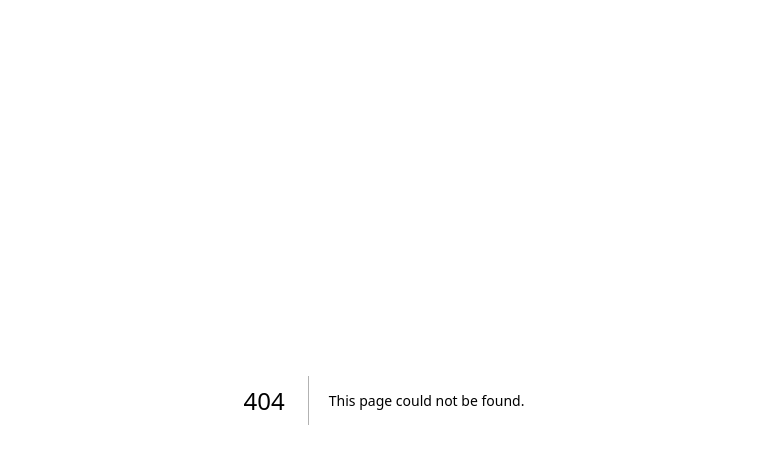
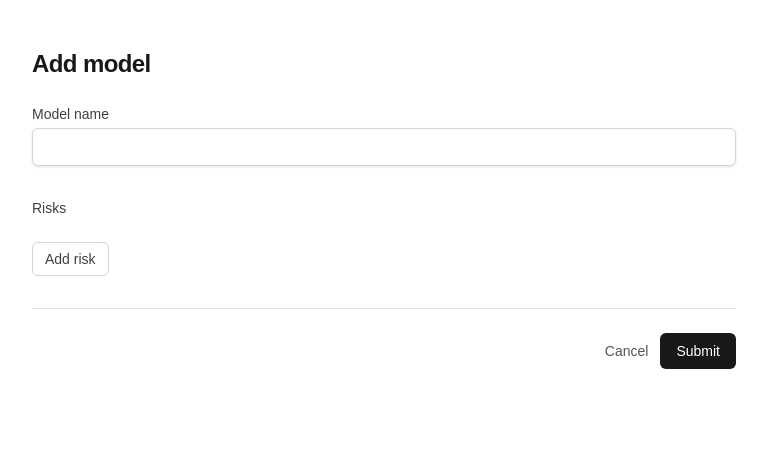
Before and after one commit to wheresrhys/governr-take-home, a Next.js app: page /add-model in a window 1280 px wide. Before the commit this address had no page. Shown: the top 464 px of the page, without its empty margins (256-1023 px from the left). Built offline with nearby package versions, Linux system fonts and the light colour scheme.

Commit message:
Add "Add model" page with dynamic risk rows
Frontend-only form (no db wiring yet, matching current app state):
model name input, repeatable risk category/context/severity rows, submit.

```diff
--- /dev/null
+++ b/app/add-model-options.ts
@@ -0,0 +1,16 @@
+import type { Severity } from "@/app/lib/severity-styles";
+
+export const RISK_CATEGORY_OPTIONS = [
+  "Bias & Fairness",
+  "Data Privacy",
+  "Explainability",
+  "Model Drift",
+];
+
+export const DEPLOYMENT_CONTEXT_OPTIONS = ["Production", "Staging"];
+
+export const SEVERITY_OPTIONS: { value: Severity; label: string }[] = [
+  { value: "LOW", label: "Low" },
+  { value: "MODERATE", label: "Moderate" },
+  { value: "HIGH", label: "High" },
+];
--- /dev/null
+++ b/app/add-model/page.tsx
@@ -0,0 +1,165 @@
+"use client";
+
+import { useState } from "react";
+import Link from "next/link";
+import type { Severity } from "@/app/lib/severity-styles";
+import {
+  DEPLOYMENT_CONTEXT_OPTIONS,
+  RISK_CATEGORY_OPTIONS,
+  SEVERITY_OPTIONS,
+} from "@/app/add-model-options";
+
+type RiskRow = {
+  id: number;
+  riskCategory: string;
+  context: string;
+  severity: Severity;
+};
+
+let nextRiskRowId = 1;
+
+function createRiskRow(): RiskRow {
+  return {
+    id: nextRiskRowId++,
+    riskCategory: RISK_CATEGORY_OPTIONS[0],
+    context: DEPLOYMENT_CONTEXT_OPTIONS[0],
+    severity: SEVERITY_OPTIONS[0].value,
+  };
+}
+
+export default function AddModelPage() {
+  const [modelName, setModelName] = useState("");
+  const [riskRows, setRiskRows] = useState<RiskRow[]>([]);
+
+  function addRiskRow() {
+    setRiskRows((prev) => [...prev, createRiskRow()]);
+  }
+
+  function updateRiskRow(id: number, changes: Partial<RiskRow>) {
+    setRiskRows((prev) =>
+      prev.map((row) => (row.id === id ? { ...row, ...changes } : row)),
+    );
+  }
+
+  function handleSubmit(event: React.FormEvent<HTMLFormElement>) {
+    event.preventDefault();
+  }
+
+  return (
+    <main className="mx-auto w-full max-w-3xl px-8 py-12">
+      <h1 className="mb-6 text-2xl font-semibold tracking-tight text-zinc-900">
+        Add model
+      </h1>
+      <form onSubmit={handleSubmit} className="space-y-8">
+        <div>
+          <label
+            htmlFor="model-name"
+            className="mb-1 block text-sm font-medium text-zinc-700"
+          >
+            Model name
+          </label>
+          <input
+            type="text"
+            id="model-name"
+            name="model-name"
+            value={modelName}
+            onChange={(event) => setModelName(event.target.value)}
+            required
+            className="block w-full rounded-md border border-zinc-300 px-3 py-2 text-sm text-zinc-900 shadow-sm focus:border-zinc-500 focus:outline-none focus:ring-1 focus:ring-zinc-500"
+          />
+        </div>
+
+        <div>
+          <h2 className="mb-3 text-sm font-medium text-zinc-700">Risks</h2>
+
+          {riskRows.length > 0 && (
+            <div className="mb-3 grid grid-cols-3 gap-3 border-b border-zinc-200 pb-2 text-xs font-medium uppercase tracking-wide text-zinc-500">
+              <span>Risk category</span>
+              <span>Deployment context</span>
+              <span>Severity</span>
+            </div>
+          )}
+
+          <div className="space-y-3">
+            {riskRows.map((row) => (
+              <div key={row.id} className="grid grid-cols-3 items-center gap-3">
+                <select
+                  id={`risk-category-${row.id}`}
+                  name={`risk-category-${row.id}`}
+                  value={row.riskCategory}
+                  onChange={(event) =>
+                    updateRiskRow(row.id, { riskCategory: event.target.value })
+                  }
+                  className="block w-full rounded-md border border-zinc-300 px-3 py-2 text-sm text-zinc-900 shadow-sm focus:border-zinc-500 focus:outline-none focus:ring-1 focus:ring-zinc-500"
+                >
+                  {RISK_CATEGORY_OPTIONS.map((option) => (
+                    <option key={option} value={option}>
+                      {option}
+                    </option>
+                  ))}
+                </select>
+
+                <select
+                  id={`deployment-context-${row.id}`}
+                  name={`deployment-context-${row.id}`}
+                  value={row.context}
+                  onChange={(event) =>
+                    updateRiskRow(row.id, { context: event.target.value })
+                  }
+                  className="block w-full rounded-md border border-zinc-300 px-3 py-2 text-sm text-zinc-900 shadow-sm focus:border-zinc-500 focus:outline-none focus:ring-1 focus:ring-zinc-500"
+                >
+                  {DEPLOYMENT_CONTEXT_OPTIONS.map((option) => (
+                    <option key={option} value={option}>
+                      {option}
+                    </option>
+                  ))}
+                </select>
+
+                <select
+                  id={`risk-severity-${row.id}`}
+                  name={`risk-severity-${row.id}`}
+                  value={row.severity}
+                  onChange={(event) =>
+                    updateRiskRow(row.id, {
+                      severity: event.target.value as Severity,
+                    })
+                  }
+                  className="block w-full rounded-md border border-zinc-300 px-3 py-2 text-sm text-zinc-900 shadow-sm focus:border-zinc-500 focus:outline-none focus:ring-1 focus:ring-zinc-500"
+                >
+                  {SEVERITY_OPTIONS.map((option) => (
+                    <option key={option.value} value={option.value}>
+                      {option.label}
+                    </option>
+                  ))}
+                </select>
+              </div>
+            ))}
+          </div>
+
+          <button
+            type="button"
+            onClick={addRiskRow}
+            className="mt-3 inline-flex items-center rounded-md border border-zinc-300 px-3 py-1.5 text-sm font-medium text-zinc-700 hover:bg-zinc-50"
+          >
+            Add risk
+          </button>
+        </div>
+
+        <div className="flex items-center justify-end gap-3 border-t border-zinc-200 pt-6">
+          <Link
+            href="/"
+            className="text-sm font-medium text-zinc-600 hover:text-zinc-900"
+          >
+            Cancel
+          </Link>
+          <button
+            type="submit"
+            className="inline-flex items-center rounded-md bg-zinc-900 px-4 py-2 text-sm font-medium text-white hover:bg-zinc-700"
+          >
+            Submit
+          </button>
+        </div>
+      </form>
+    </main>
+  );
+}
--- a/app/page.tsx
+++ b/app/page.tsx
@@ -1,3 +1,4 @@
+import Link from "next/link";
 import { ModelsOverviewTable } from "@/app/models-overview-table";
 import { modelsOverviewMockData } from "@/app/models-overview-mock-data";
 
@@ -8,6 +9,14 @@ export default function Home() {
         Models overview
       </h1>
       <ModelsOverviewTable models={modelsOverviewMockData} />
+      <div className="mt-4 flex justify-end">
+        <Link
+          href="/add-model"
+          className="inline-flex items-center rounded-md bg-zinc-900 px-4 py-2 text-sm font-medium text-white hover:bg-zinc-700"
+        >
+          Add model
+        </Link>
+      </div>
     </main>
   );
 }
```
